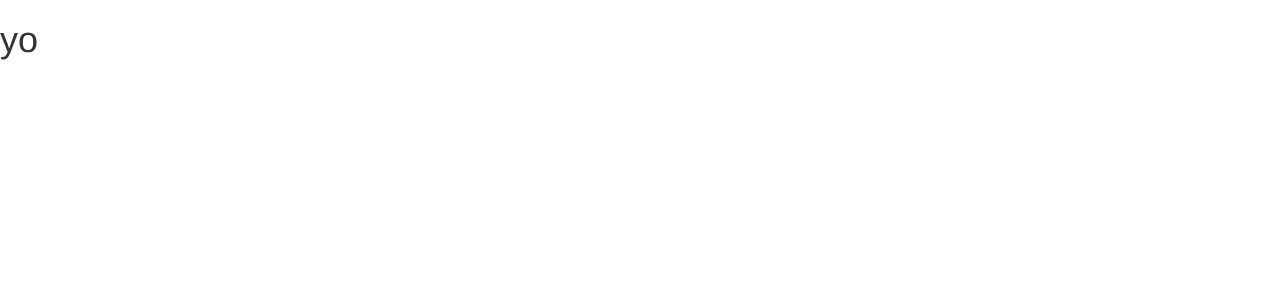
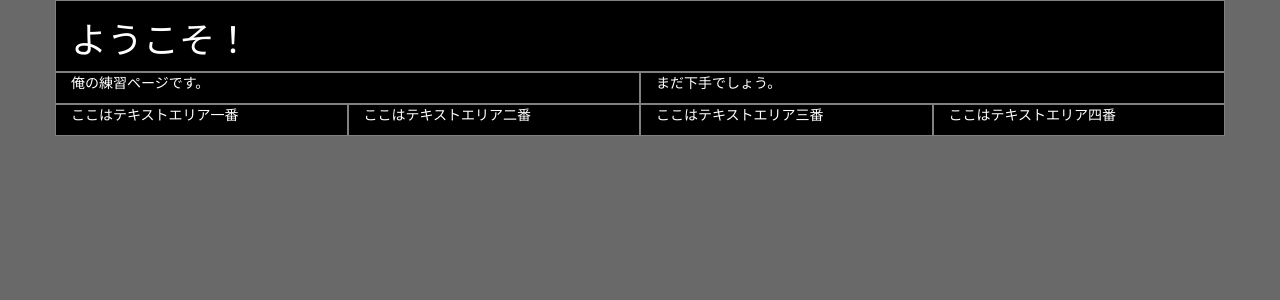
Before and after one commit to Karstagg/bootstrap-demo, a PHP site: page / in a window 1280 px wide. Before the commit the part shown is almost empty. Shown: the top 300 px of the page. Run offline with PHP 8.4, Linux system fonts and the light colour scheme; some libraries are stand-ins or nearby versions.

Commit message:
added some divs and such

```diff
--- a/public_html/css/main.css
+++ b/public_html/css/main.css
@@ -0,0 +1,10 @@
+body {
+	background-color: dimgray;
+}
+div[class*="col-"] {
+	border: 1px solid grey;
+}
+.container {
+	background-color: black;
+	color: white;
+}
--- a/public_html/index.php
+++ b/public_html/index.php
@@ -3,6 +3,7 @@
 	<head>
 		<meta charset="utf-8">
 		<meta http-equiv="X-UA-Compatible" content="IE=edge" />
+		<!-- sets width to css pixes (1/96 inch) -->
 		<meta name="viewport" content="width=device-width, initial-scale=1" />
 
 		<link href="https://maxcdn.bootstrapcdn.com/bootstrap/3.3.7/css/bootstrap.min.css" rel="stylesheet" integrity="sha384-BVYiiSIFeK1dGmJRAkycuHAHRg32OmUcww7on3RYdg4Va+PmSTsz/K68vbdEjh4u" crossorigin="anonymous">
@@ -25,9 +26,35 @@
 		<title>bootstrap-demo</title>
 	</head>
 	<body>
-		<h1>yo</h1>
-		<main>
-
-		</main>
+		<div class="container">
+			<!-- welcome section-->
+			<div class="row">
+				<div class="col-xs-12">
+					<h1>ようこそ！</h1>
+				</div>
+			</div>
+			<div class="row">
+				<div class="col-md-6">
+					<p>俺の練習ページです。</p>
+				</div>
+				<div class="col-md-6">
+					<p>まだ下手でしょう。</p>
+				</div>
+			</div>
+			<div class="row">
+				<div class="col-md-3">
+					<p>ここはテキストエリア一番</p>
+				</div>
+				<div class="col-md-3">
+					<p>ここはテキストエリア二番</p>
+				</div>
+				<div class="col-md-3">
+					<p>ここはテキストエリア三番</p>
+				</div>
+				<div class="col-md-3">
+					<p>ここはテキストエリア四番</p>
+				</div>
+			</div>
+		</div>
 	</body>
 </html>
```
